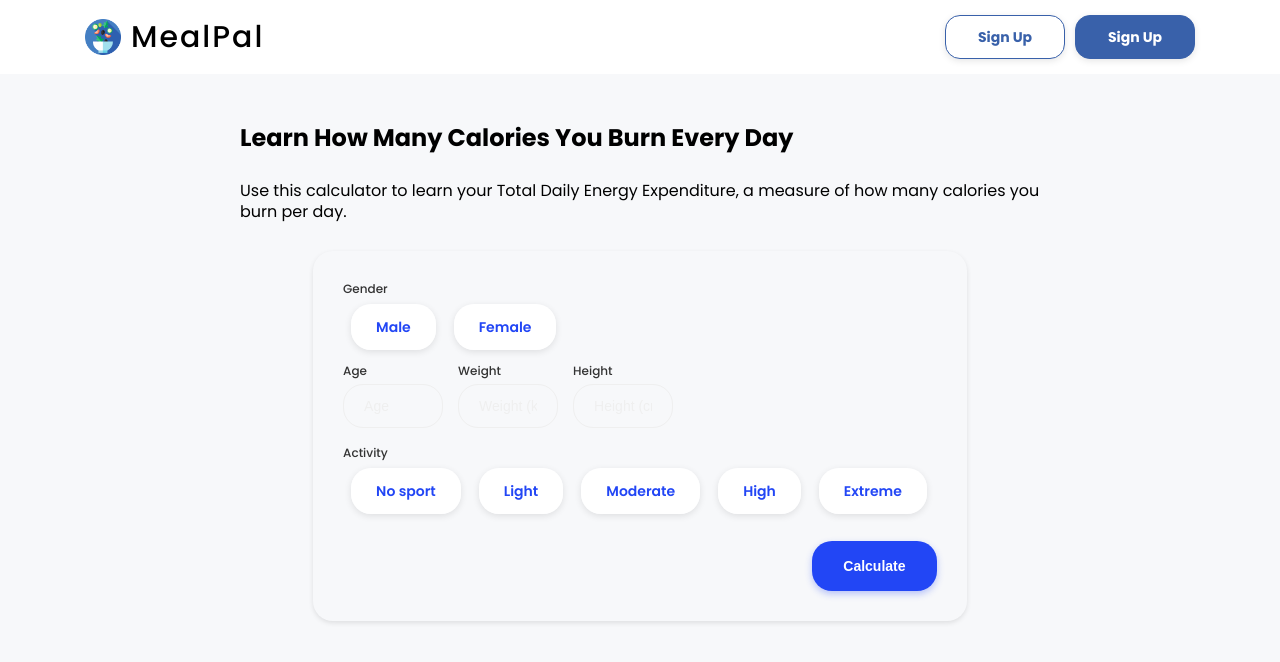
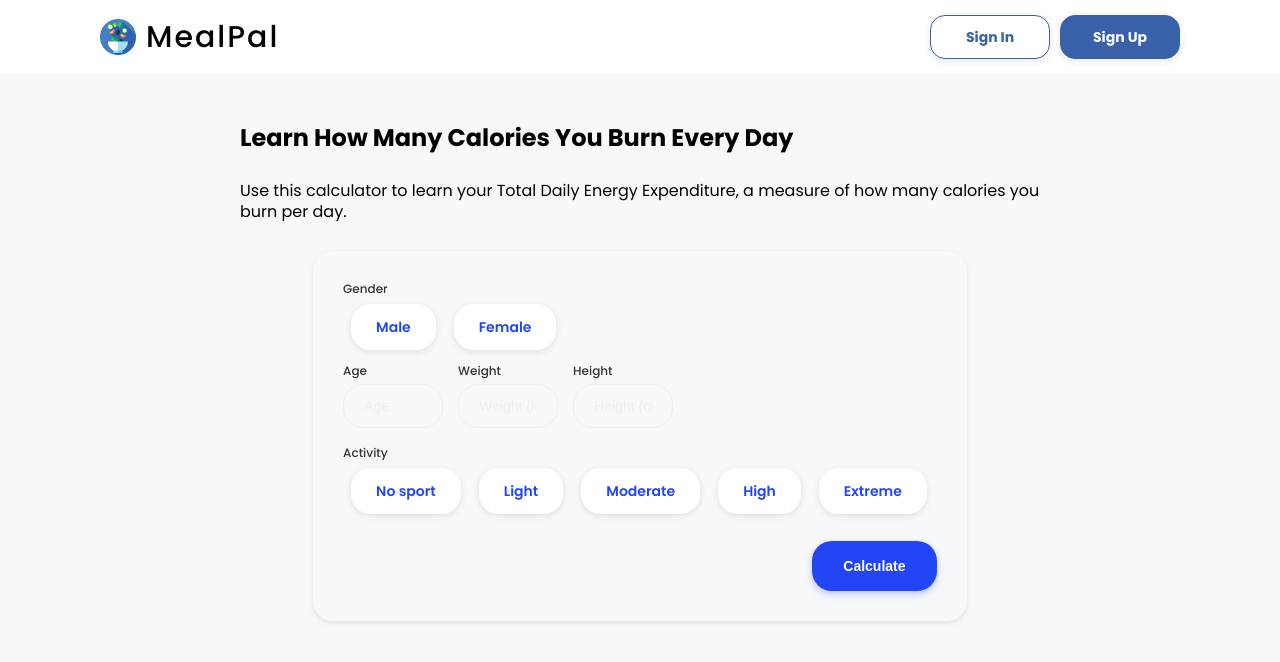
Before and after one commit to domihustinova/meal-plan, a React (Create React App) app: page / in a window 1280 px wide. Shown: the top 662 px of the page. Built offline with nearby package versions, Linux system fonts and the light colour scheme.

Commit message:
feat: add dropdown menu for smaller resolution

```diff
--- a/src/components/Header/Header.js
+++ b/src/components/Header/Header.js
@@ -3,11 +3,14 @@ import React from "react";
 import {
   ButtonLink,
   Container,
+  Dropdown,
   Frame,
   Group,
+  HamburgerIcon,
   HomeLink,
   Logo,
   Navigation,
+  TextLink,
 } from "./styles/Header";
 
 export default function Header({ children, ...restProps }) {
@@ -43,6 +46,34 @@ Header.ButtonLink = function HeaderButtonLink({
   );
 };
 
+Header.TextLink = function HeaderTextLink({ children, ...restProps }) {
+  return <TextLink {...restProps}>{children}</TextLink>;
+};
+
 Header.Navigation = function HeaderNavigation({ children, ...restProps }) {
   return <Navigation {...restProps}>{children}</Navigation>;
 };
+
+Header.HamburgerIcon = function HeaderHamburgerIcon({
+  children,
+  ...restProps
+}) {
+  return <HamburgerIcon {...restProps}>{children}</HamburgerIcon>;
+};
+
+Header.Dropdown = function HeaderDropdown({
+  toggleDropdown,
+  children,
+  ...restProps
+}) {
+  return (
+    <Dropdown>
+      <Header.TextLink title="Sign In" onClick={toggleDropdown}>
+        Sign In
+      </Header.TextLink>
+      <Header.TextLink title="Sign Up" onClick={toggleDropdown}>
+        Sign Up
+      </Header.TextLink>
+    </Dropdown>
+  );
+};
--- a/src/components/Header/styles/Header.js
+++ b/src/components/Header/styles/Header.js
@@ -4,13 +4,15 @@ import Button from "../../common/Button";
 export const Container = styled.header`
   display: flex;
   background: #fff;
+  flex-direction: column;
 `;
 
 export const Frame = styled.div`
   display: flex;
   width: 100%;
   max-width: 69.375rem;
-  margin: 15px auto;
+  margin: 0 auto;
+  padding: 15px;
   justify-content: space-between;
   align-items: center;
 `;
@@ -43,3 +45,51 @@ export const Navigation = styled.nav`
   display: flex;
   align-items: center;
 `;
+
+export const HamburgerIcon = styled.button`
+  color: ${({ theme }) => theme.colorNavbarHamburger};
+  background-color: transparent;
+  border: none;
+  font-size: 30px;
+  cursor: pointer;
+
+  &:hover,
+  &:active,
+  &:focus {
+    outline: none;
+    color: ${({ theme }) => theme.colorNavbarHamburgerHover};
+  }
+`;
+
+export const Dropdown = styled.div`
+  background: #fff;
+  height: 100px;
+
+  a {
+    display: block;
+    border-bottom: 1px solid #e8e9eb;
+    padding: 15px 30px;
+    text-align: center;
+
+    :nth-of-type(1) {
+      border-top: 1px solid #e8e9eb;
+    }
+  }
+`;
+
+export const TextLink = styled.a`
+  color: ${({ theme }) => theme.colorTextLinkPastelBlue};
+  cursor: pointer;
+  text-decoration: none;
+  letter-spacing: 0.05em;
+  text-decoration: none;
+  cursor: pointer;
+
+  outline: none;
+  transition: all ${({ theme }) => theme.durationNormal} ease-in-out;
+
+  &:hover,
+  &:focus {
+    color: ${({ theme }) => theme.colorTextLinkPastelBlueHover};
+  }
+`;
--- a/src/containers/Header.js
+++ b/src/containers/Header.js
@@ -1,25 +1,57 @@
-import React from "react";
+import React, { useState } from "react";
+import { FontAwesomeIcon } from "@fortawesome/react-fontawesome";
+import { faBars } from "@fortawesome/free-solid-svg-icons";
 
 import { Header } from "../components/";
 import logo from "../images/logo.png";
+import { useWindowSize } from "../services/hooks";
 
 export function HeaderContainer() {
+  const windowSize = useWindowSize();
+  const [isDropdownOpen, setIsDropdownOpen] = useState(false);
+
+  const isMobile = windowSize.width < 769;
+  const toggleDropdown = () => {
+    setIsDropdownOpen(!isDropdownOpen);
+  };
+
   return (
     <Header>
       <Header.Frame>
         <Header.Group>
           <Header.Logo src={logo} title="MealPal" alt="MealPal" />
-          <Header.HomeLink>MealPal</Header.HomeLink>
+          <Header.HomeLink title="MealPal">MealPal</Header.HomeLink>
         </Header.Group>
-        <Header.Navigation>
-          <Header.ButtonLink type="secondaryPastelBlue" size="normal">
-            Sign Up
-          </Header.ButtonLink>
-          <Header.ButtonLink type="primaryPastelBlue" size="normal">
-            Sign Up
-          </Header.ButtonLink>
-        </Header.Navigation>
+
+        {isMobile ? (
+          <Header.HamburgerIcon
+            onClick={toggleDropdown}
+            aria-label="Open dropdown menu"
+          >
+            <FontAwesomeIcon icon={faBars} aria-hidden="true" />
+          </Header.HamburgerIcon>
+        ) : (
+          <Header.Navigation>
+            <Header.ButtonLink
+              type="secondaryPastelBlue"
+              size="normal"
+              title="Sign In"
+            >
+              Sign In
+            </Header.ButtonLink>
+            <Header.ButtonLink
+              type="primaryPastelBlue"
+              size="normal"
+              title="Sign Up"
+            >
+              Sign Up
+            </Header.ButtonLink>
+          </Header.Navigation>
+        )}
       </Header.Frame>
+      {isMobile && isDropdownOpen && (
+        <Header.Dropdown toggleDropdown={toggleDropdown} />
+      )}
     </Header>
   );
 }
--- /dev/null
+++ b/src/services/hooks.js
@@ -0,0 +1,33 @@
+import { useState, useEffect } from "react";
+
+// https://usehooks.com/useWindowSize/
+export function useWindowSize() {
+  // Initialize state with undefined width/height so server and client renders match
+  // Learn more here: https://joshwcomeau.com/react/the-perils-of-rehydration/
+  const [windowSize, setWindowSize] = useState({
+    width: undefined,
+    height: undefined,
+  });
+
+  useEffect(() => {
+    // Handler to call on window resize
+    function handleResize() {
+      // Set window width/height to state
+      setWindowSize({
+        width: window.innerWidth,
+        height: window.innerHeight,
+      });
+    }
+
+    // Add event listener
+    window.addEventListener("resize", handleResize);
+
+    // Call handler right away so state gets updated with initial window size
+    handleResize();
+
+    // Remove event listener on cleanup
+    return () => window.removeEventListener("resize", handleResize);
+  }, []); // Empty array ensures that effect is only run on mount
+
+  return windowSize;
+}
--- a/src/theme/consts.js
+++ b/src/theme/consts.js
@@ -75,6 +75,8 @@ export const theme = {
   colorTextButtonPrimaryPastelBlueHover: palette.white.normal,
   colorTextButtonSecondaryPastelBlue: palette.pastelBlue.dark,
   colorTextButtonSecondaryPastelBlueHover: palette.pastelBlue.lighter,
+  colorTextLinkPastelBlue: palette.pastelBlue.dark,
+  colorTextLinkPastelBlueHover: palette.blue.dark,
   // Background colors
   backgroundBody: palette.cloud.light,
   backgroundButtonPrimaryPastelBlue: palette.pastelBlue.dark,
@@ -86,5 +88,8 @@ export const theme = {
   borderColorButtonPrimaryPastelBlueHover: palette.pastelBlue.normal,
   borderColorButtonSecondaryPastelBlue: palette.pastelBlue.dark,
   borderColorButtonSecondaryPastelBlueHover: palette.pastelBlue.lighter,
+  // Other
+  colorNavbarHamburger: palette.pastelBlue.dark,
+  colorNavbarHamburgerHover: palette.pastelBlue.normal,
   ...base,
 };
```
